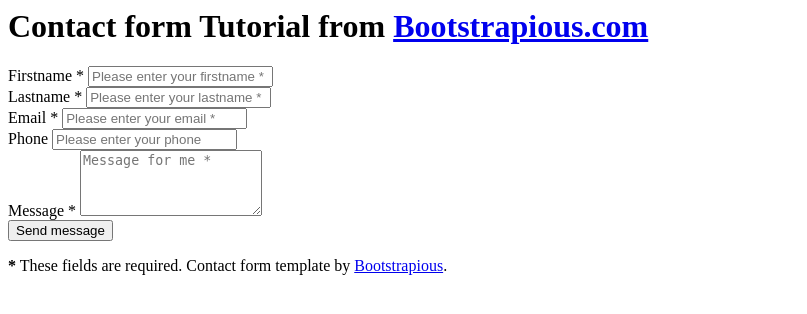
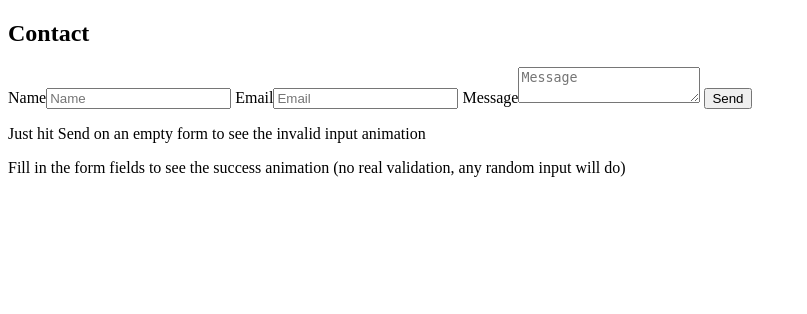
Before and after one commit to johntarus/contact-form, a PHP site: page / in a window 1280 px wide. Shown: the top 314 px of the page, without its empty margins (0-807 px from the left). Run offline with PHP 8.4, Linux system fonts and the light colour scheme.

Commit message:
commit on 'main'

```diff
--- a/index.html
+++ b/index.html
@@ -1,77 +1,25 @@
+<!DOCTYPE html>
+<html lang="en">
+<head>
+    <meta charset="UTF-8">
+    <meta http-equiv="X-UA-Compatible" content="IE=edge">
+    <meta name="viewport" content="width=device-width, initial-scale=1.0">
+    <title>Document</title>
+</head>
 <body>
+    <section id="contact-form">
+        <h2>Contact</h2>
+        <form id="contact" name="contact" accept-charset="utf-8">
+          <label><span>Name</span><input name="name" type="text" placeholder="Name"/></label>
+          <label><span>Email</span><input name="email" type="email" placeholder="Email"/></label>
+          <label><span>Message</span><textarea name="message" placeholder="Message"></textarea></label>
+          <input name="submit" type="submit" value="Send"/>
+        </form>
+        <aside>
+          <p>Just hit Send on an empty form to see the invalid input animation</p>
+          <p>Fill in the form fields to see the success animation (no real validation, any random input will do)</p>
+        </aside>
+      </section>
 
-    <div class="container">
-
-      <div class="row">
-
-        <div class="col-lg-8 col-lg-offset-2">
-
-          <h1>Contact form Tutorial from <a href="https://bootstrapious.com">Bootstrapious.com</a></h1>
-
-
-
-          <form id="contact-form" method="post" action="contact.php" role="form">
-
-          <div class="messages"></div>
-
-          <div class="controls">
-
-            <div class="row">
-              <div class="col-md-6">
-                <div class="form-group">
-                  <label for="form_name">Firstname *</label>
-                  <input id="form_name" type="text" name="name" class="form-control" placeholder="Please enter your firstname *" required="required" data-error="Firstname is required.">
-                  <div class="help-block with-errors"></div>
-                </div>
-              </div>
-              <div class="col-md-6">
-                <div class="form-group">
-                  <label for="form_lastname">Lastname *</label>
-                  <input id="form_lastname" type="text" name="surname" class="form-control" placeholder="Please enter your lastname *" required="required" data-error="Lastname is required.">
-                  <div class="help-block with-errors"></div>
-                </div>
-              </div>
-            </div>
-            <div class="row">
-              <div class="col-md-6">
-                <div class="form-group">
-                  <label for="form_email">Email *</label>
-                  <input id="form_email" type="email" name="email" class="form-control" placeholder="Please enter your email *" required="required" data-error="Valid email is required.">
-                  <div class="help-block with-errors"></div>
-                </div>
-              </div>
-              <div class="col-md-6">
-                <div class="form-group">
-                  <label for="form_phone">Phone</label>
-                  <input id="form_phone" type="tel" name="phone" class="form-control" placeholder="Please enter your phone">
-                  <div class="help-block with-errors"></div>
-                </div>
-              </div>
-            </div>
-            <div class="row">
-              <div class="col-md-12">
-                <div class="form-group">
-                  <label for="form_message">Message *</label>
-                  <textarea id="form_message" name="message" class="form-control" placeholder="Message for me *" rows="4" required="required" data-error="Please,leave us a message."></textarea>
-                  <div class="help-block with-errors"></div>
-                </div>
-              </div>
-              <div class="col-md-12">
-                <input type="submit" class="btn btn-success btn-send" value="Send message">
-              </div>
-            </div>
-            <div class="row">
-              <div class="col-md-12">
-                <p class="text-muted"><strong>*</strong> These fields are required. Contact form template by <a href="https://bootstrapious.com" target="_blank">Bootstrapious</a>.</p>
-              </div>
-            </div>
-          </div>
-
-          </form>
-
-        </div>
-
-      </div>
-
-    </div>
-  </body>
+</body>
+</html>
```
Also changed, not shown: int.js (+47 -36 lines), style.css (+100 -5 lines).
